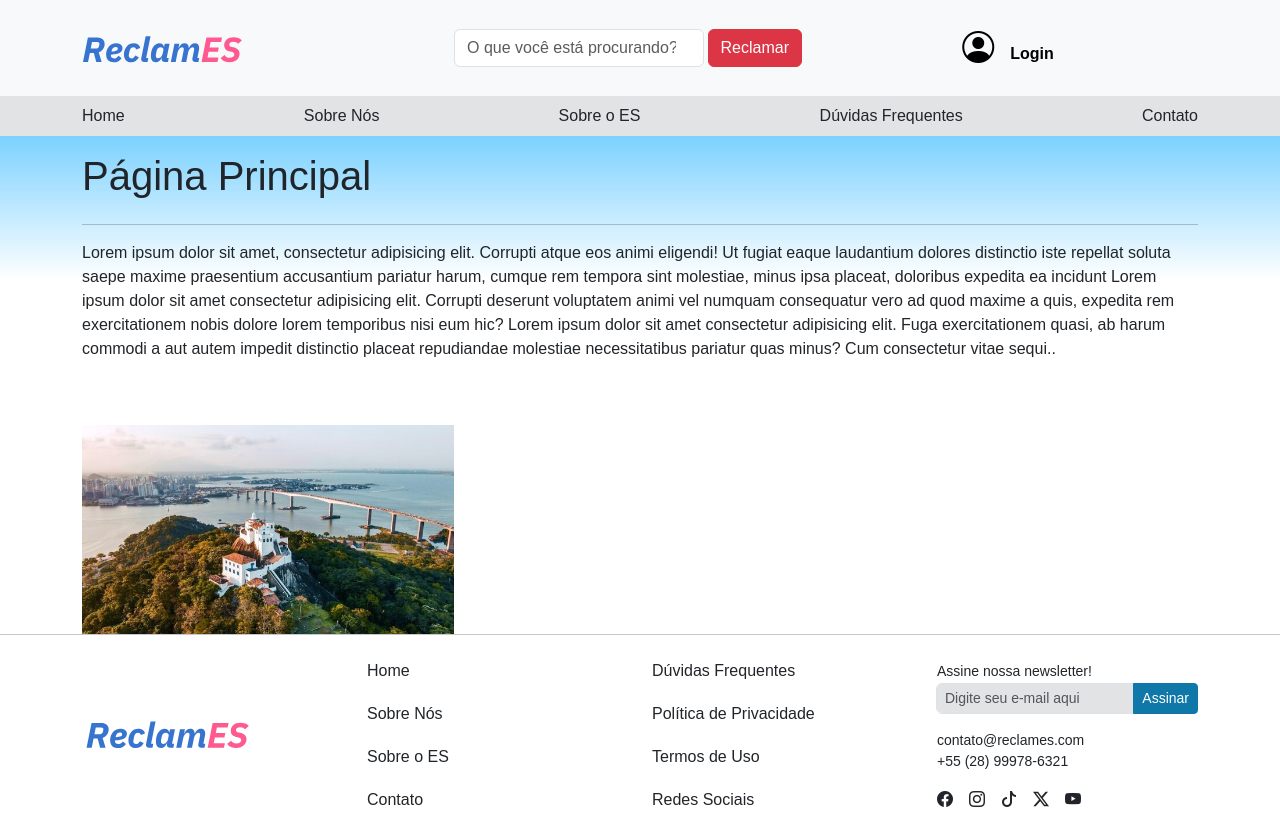
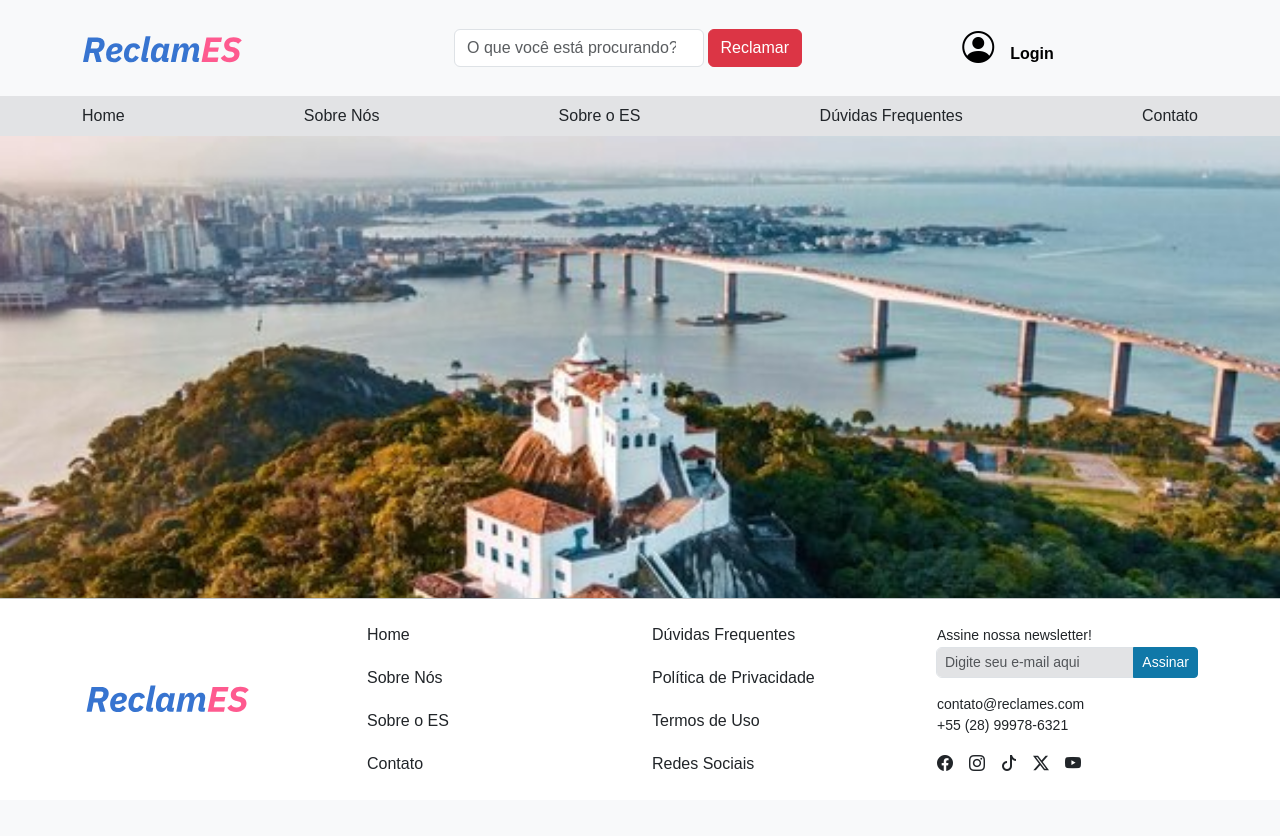
Before and after one commit to ComputerPhilosophe/Reclames, a FastAPI app: page / in a window 1280 px wide. After the commit the page ends 771 px from the top, so only its background shows below. Run offline with FastAPI, Linux system fonts and the light colour scheme; some libraries are stand-ins or nearby versions.

Commit message:
imagem de fundo adicionada

```diff
--- a/routes/main_routes.py
+++ b/routes/main_routes.py
@@ -35,3 +35,8 @@ async def get_root(request: Request):
 @router.get("/entrar", response_class=HTMLResponse)
 async def get_root(request: Request):
     return templates.TemplateResponse("pages/entrar.html", {"request": request})
+
+
+@router.get("/cadastro", response_class=HTMLResponse)
+async def get_root(request: Request):
+    return templates.TemplateResponse("pages/cadastro.html", {"request": request})
--- a/static/css/base.css
+++ b/static/css/base.css
@@ -64,7 +64,7 @@ body {
    transition: 0.3s;
    background-color: white;
    width: 1200px;
-   height: 1000px;
+   height: 1150px;
    border-radius: 20px;
 }
 
--- a/templates/main/pages/index.html
+++ b/templates/main/pages/index.html
@@ -1,14 +1,11 @@
 {% extends "pages/base.html" %}
 {% block subtitulo %}Principal{% endblock %}
 {% block conteudo %}
-<h1>Página Principal</h1>
-<hr>
-<p>Lorem ipsum dolor sit amet, consectetur adipisicing elit. Corrupti atque eos animi eligendi! Ut fugiat eaque laudantium dolores distinctio iste repellat soluta
-    saepe maxime praesentium accusantium pariatur harum, cumque rem tempora sint molestiae, minus ipsa placeat, doloribus expedita ea incidunt Lorem ipsum dolor sit amet consectetur adipisicing elit. Corrupti deserunt voluptatem animi vel numquam consequatur vero ad quod maxime a quis,
-    expedita rem exercitationem nobis dolore lorem temporibus nisi eum hic? Lorem ipsum dolor sit amet consectetur adipisicing elit. Fuga exercitationem quasi, ab harum commodi a aut autem impedit distinctio placeat repudiandae molestiae necessitatibus pariatur quas
-    minus? Cum consectetur vitae sequi..</p>
+ <div class="col-2 d-flex ">
 
-    <div class="col-4 d-flex flex-column justify-content-center pt-5">
-        <img src="/static/img/penha.jpg" alt="" class="w-100">
-    </div>
+
+    <body style="background-image: url('/static/img/penha.jpg');
+             background-size: cover;
+             background-position: center;">
+ </div>
 {% endblock %}
```
Also changed, not shown: templates/main/pages/cadastro.html (added, +21 -0 lines).
